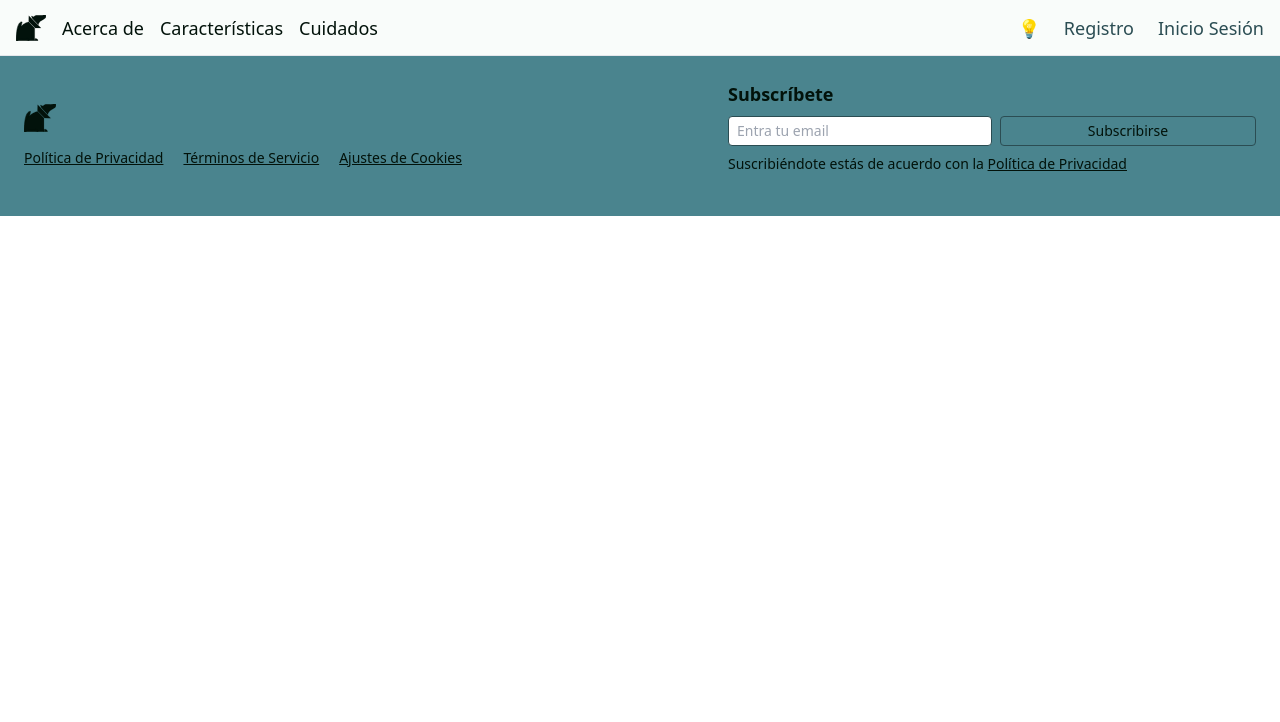
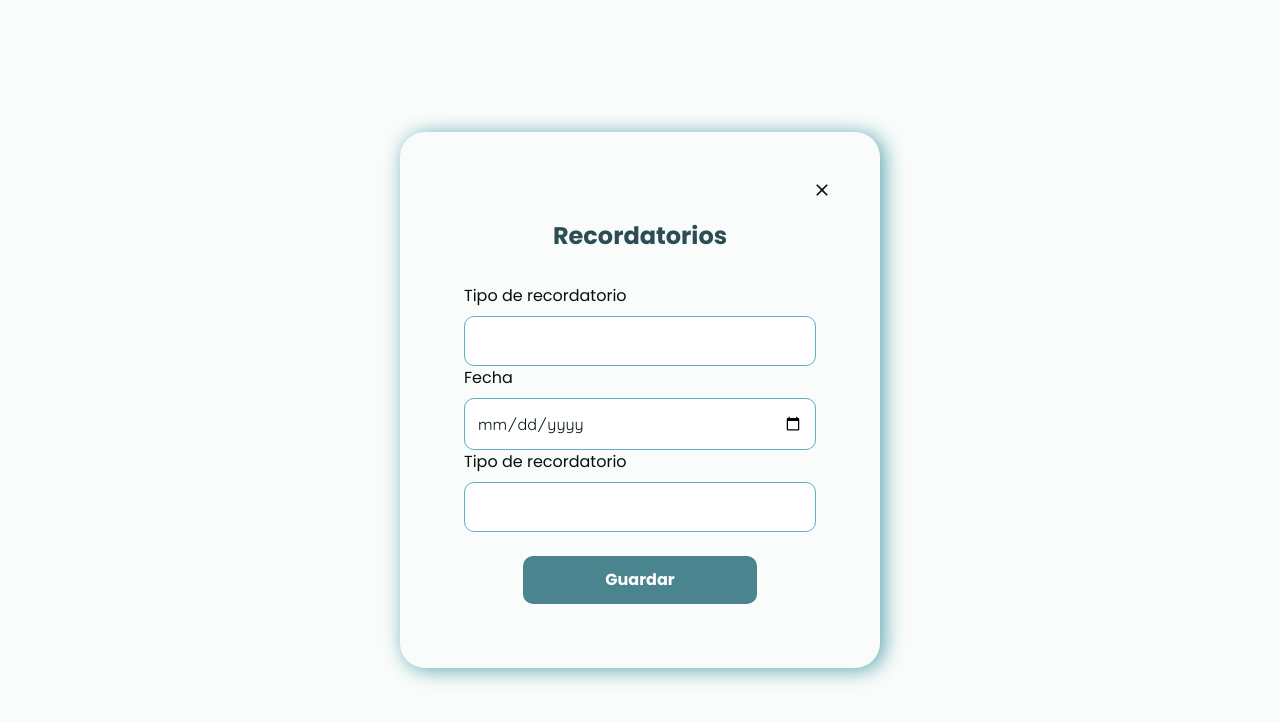
Before and after one commit to No-Country-simulation/s16-13-n-csharp-react, a React (Vite) app in the folder frontend/: page /modal/reminders in a window 1280 px wide. Shown: the top 722 px of the page. Built offline with nearby package versions, Linux system fonts and the light colour scheme; no server answers.

Commit message:
feat: reminder form update

```diff
--- a/frontend/src/App.tsx
+++ b/frontend/src/App.tsx
@@ -8,10 +8,11 @@ import { Main } from "./pages/Main";
 import MedicalForm from "./components/forms/MedicalForm";
 import LoginForm from "./pages/Login/Login";
 import RegisterForm from "./pages/Register/Register";
+import ReminderForm from "./components/forms/ReminderForm";
 
 const App: React.FC = () => {
   return (
-    <div className="text-text">
+    <div className="text-text font-Quicksand">
       <BrowserRouter>
         <Routes>
           <Route path="/*" element={<Main/>}>
@@ -24,6 +25,7 @@ const App: React.FC = () => {
 
           <Route path="/modal" element={<Modal />}>
             <Route path="medical-history" element={<MedicalForm />}/>
+            <Route path="reminders" element={<ReminderForm />}/>
           </Route>
         </Routes>
       </BrowserRouter>
--- /dev/null
+++ b/frontend/src/components/forms/ReminderForm.tsx
@@ -0,0 +1,53 @@
+import { FormTitle } from "../FormTitle";
+import { MainInput } from "../MainInput";
+
+export default function ReminderForm() {
+  return (
+    <>
+      <FormTitle title="Recordatorios" />
+      <form className="p-4 flex flex-col justify-center items-center space-y-4 w-full mt-4 space-y-6">
+        <div className="w-full">
+          {/* reminder */}
+          <MainInput
+            // type=""
+            label="Tipo de recordatorio"
+            data={(e) => console.log(e.target.value)}
+            options={{ list: "reminder"}}
+          />
+          <datalist id="reminder">
+            <option value="Vacunación"></option>
+            <option value="Consulta veterinaria"></option>
+            <option value="Desparasitación"></option>
+          </datalist>
+
+          {/* date */}
+          <MainInput
+            type="date"
+            label="Fecha"
+            data={(e) => console.log(e.target.value)}
+          />
+
+          {/* reminder type */}
+          <MainInput
+            label="Tipo de recordatorio"
+            data={(e) => console.log(e.target.value)}
+            options={{ list: "reminder-type"}}
+          />
+          <datalist id="reminder-type">
+            <option value="Al escritorio"></option>
+            <option value="Al celular"></option>
+            <option value="Al mail"></option>
+          </datalist>
+        </div>
+
+        <button
+          type="submit"
+          className="w-2/3 py-3 text-white bg-[#4A848E] rounded-[10px] font-Poppins font-bold leading-6"
+          // disabled={!acceptTerms}
+        >
+          Guardar
+        </button>
+      </form>
+    </>
+  );
+}
```
